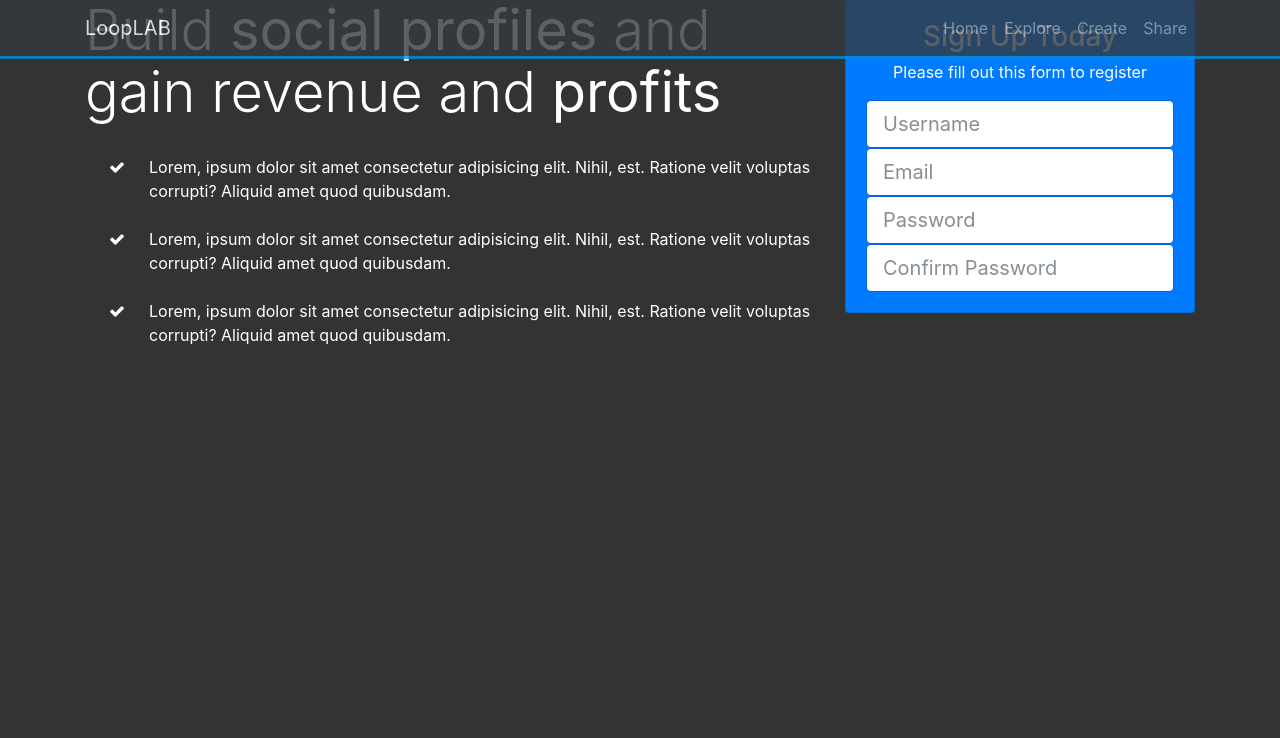
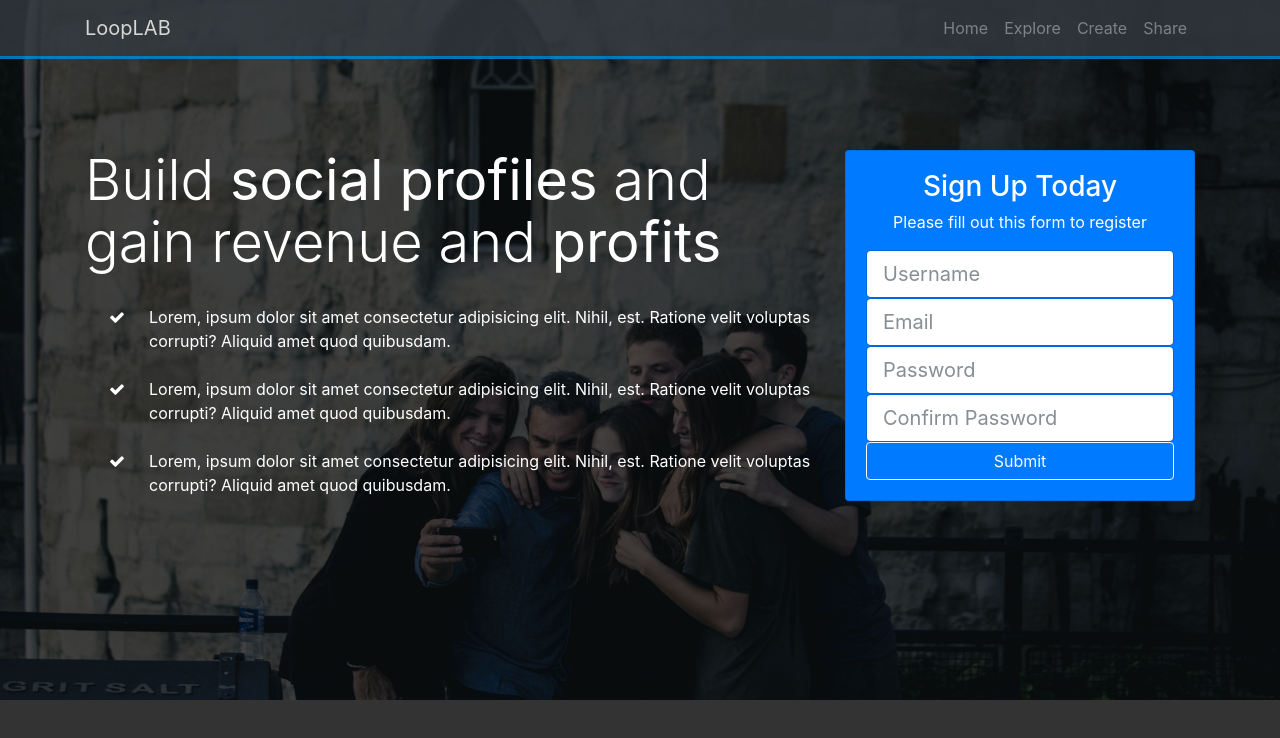
Before and after one commit to csueldo123/LoopLab, a website: page src/index.html in a window 1280 px wide. Drawn offline with Linux system fonts and the light colour scheme.

Commit message:
background img, dark overlay

```diff
--- a/src/index.html
+++ b/src/index.html
@@ -42,7 +42,7 @@
             <div class="home-inner">
                 <div class="container">
                     <div class="row">
-                        <div class="col-lg-8">
+                        <div class="col-lg-8 d-none d-lg-block"> <!--only displays form when sm -->
                             <h1 class="display-4">Build <strong>social profiles</strong> and gain revenue and <strong>profits</strong></h1>
                         <div class="d-flex flex-row">
                             <div class="p-4 align-self-start">
@@ -87,6 +87,7 @@
                                     <div>
                                         <input type="password" class="form-control form-control-lg" placeholder="Confirm Password">
                                     </div>
+                                    <input type="submit" class="btn btn-outline-light btn-block">
                                 </form>
                               </div>
                             </div>
--- a/src/scss/style.scss
+++ b/src/scss/style.scss
@@ -1,6 +1,7 @@
 $bg-color: #333;
 $font-color: #fff;
 $primary-color: #008ed6;
+$dark-overlay: rgba(0,0,0,0.7);
 
 body {
     background: $bg-color;
@@ -11,3 +12,23 @@ body {
     border-bottom: $primary-color 3px solid;
     opacity: 0.8;
 }
+
+#home-section {
+    background: url('../img/home.jpg') no-repeat;
+    background-size: cover;
+    background-attachment: fixed;
+    min-height: 700px;
+
+    .dark-overlay{
+        background-color: $dark-overlay;
+        position: absolute;
+        top: 0;
+        left: 0;
+        width: 100%;
+        min-height: 700px;
+    }
+
+    .home-inner{
+        padding-top: 150px;
+    }
+}
```
Also changed, not shown: src/css/style.css, src/img/home.jpg (added).
